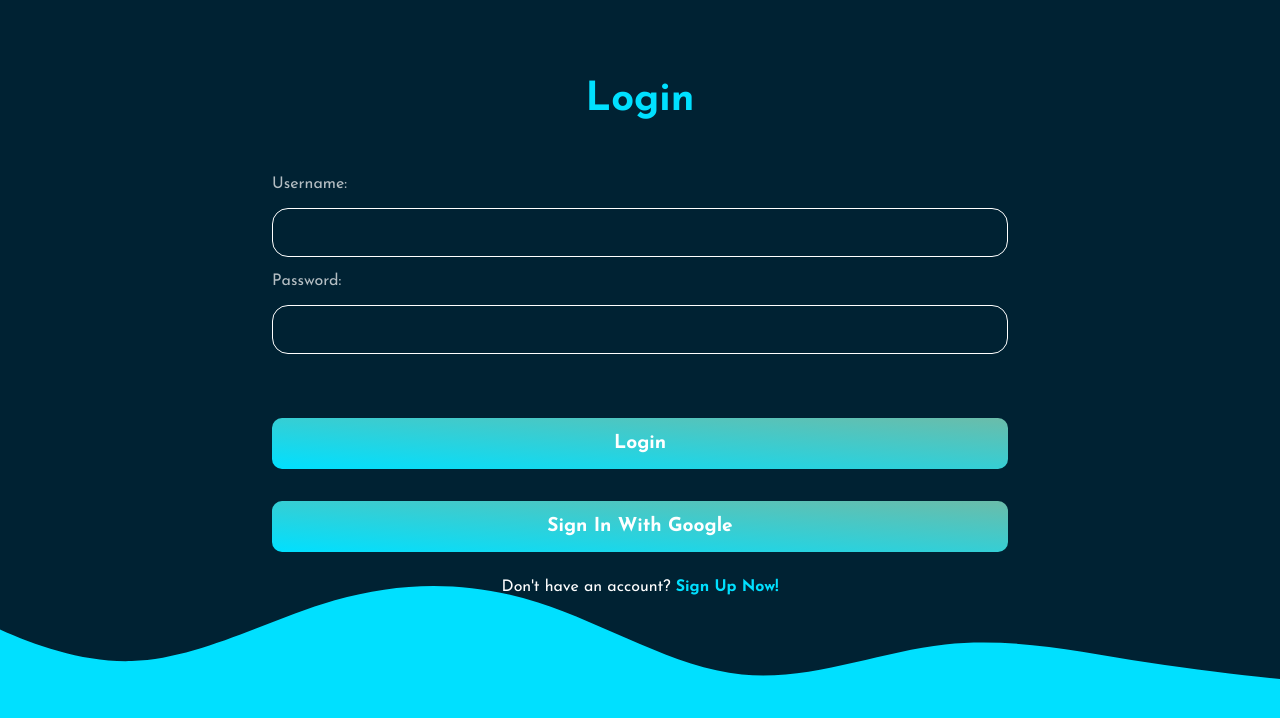
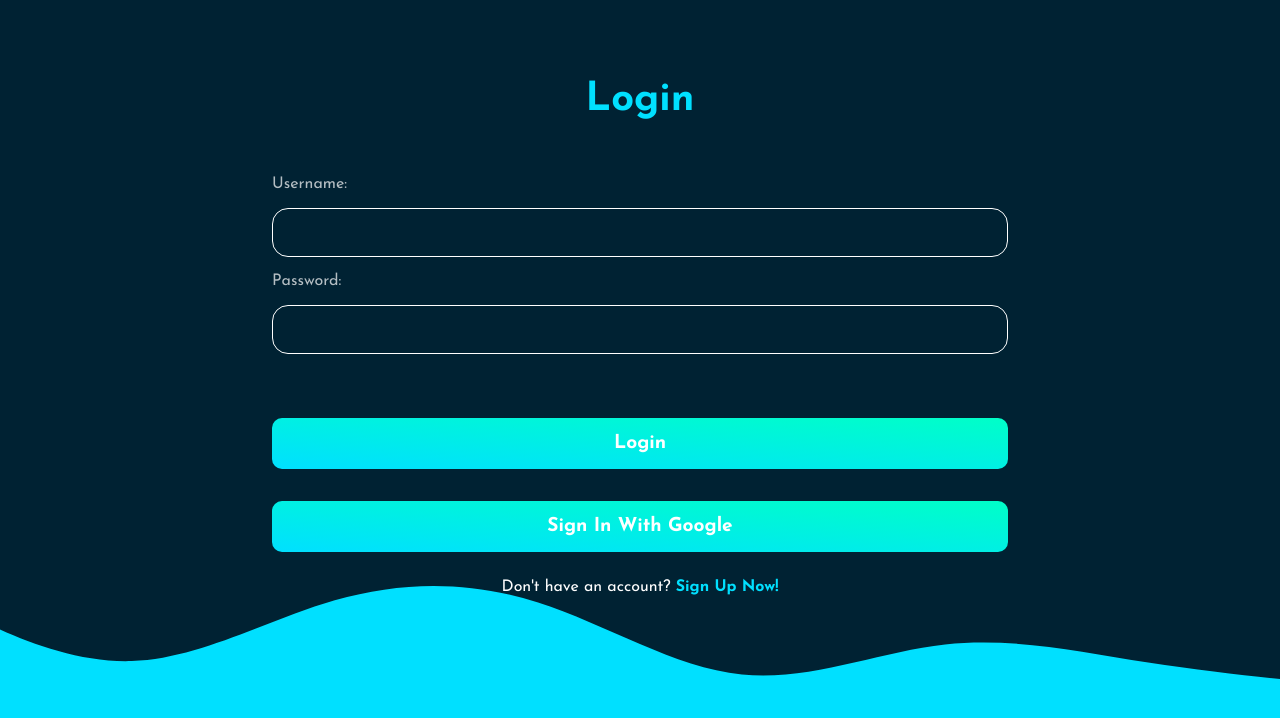
Before and after one commit to esmaelmoh/blog-mern-frontend, a React (Create React App) app: page / in a window 1280 px wide. Shown: the top 718 px of the page. Built offline with nearby package versions, Linux system fonts and the light colour scheme.

Commit message:
regular commit97

```diff
--- a/src/newjs.css
+++ b/src/newjs.css
@@ -74,7 +74,8 @@
     font-size: 1.2rem;
     color: white;
     /* color: #002233; */
-    background: linear-gradient(to right top , #00e0ff,rgba(153, 255, 221, 0.699));
+    background: linear-gradient(to right top , #00e0ff,rgb(0, 255, 200));
+    /* background: linear-gradient(to right top , #00e0ff,rgba(153, 255, 221, 0.699)); */
     border-radius: 10px;
     font-family: 'newfont';
 }
```
Also changed, not shown: 1 other file (tests, documents, lock files or other folders).
